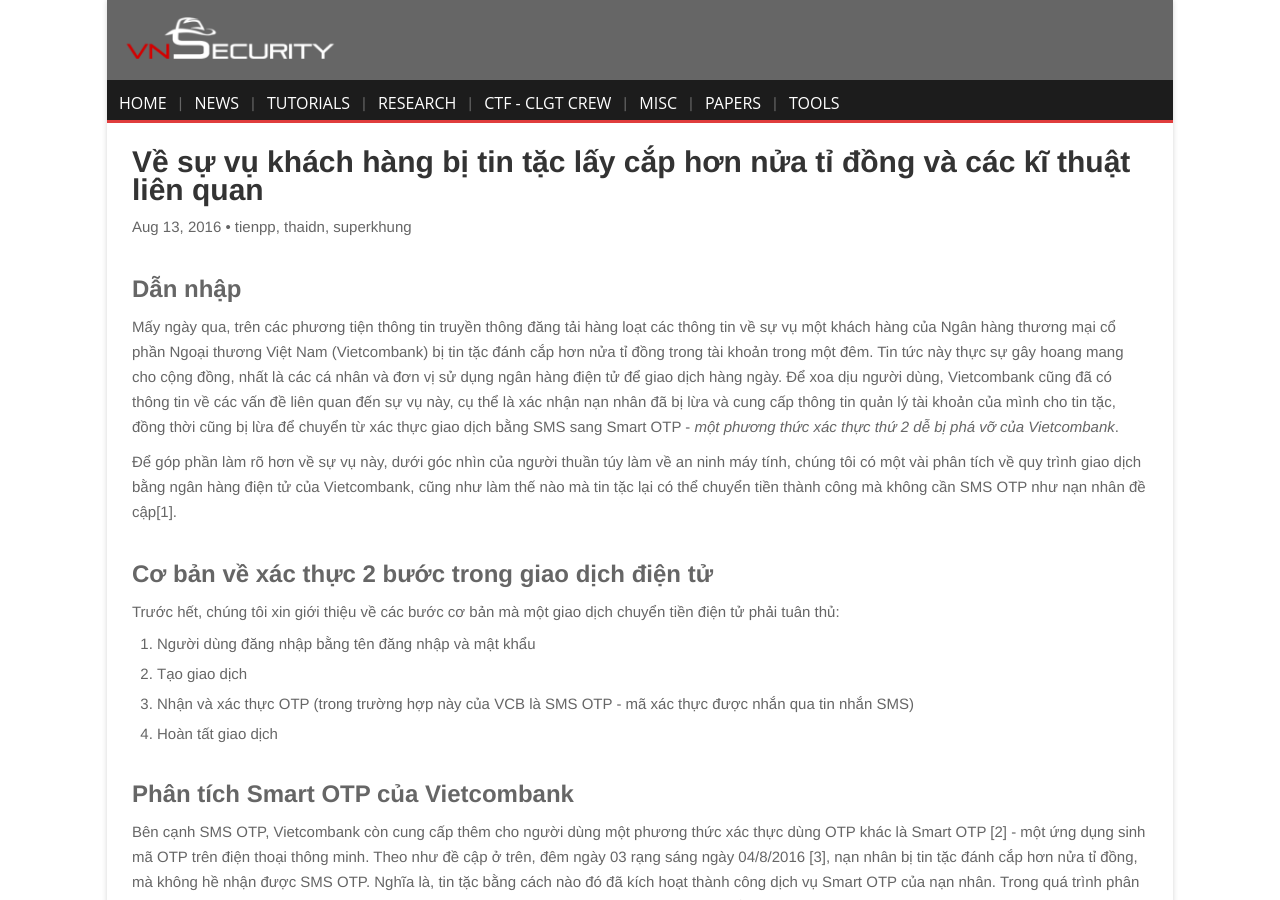
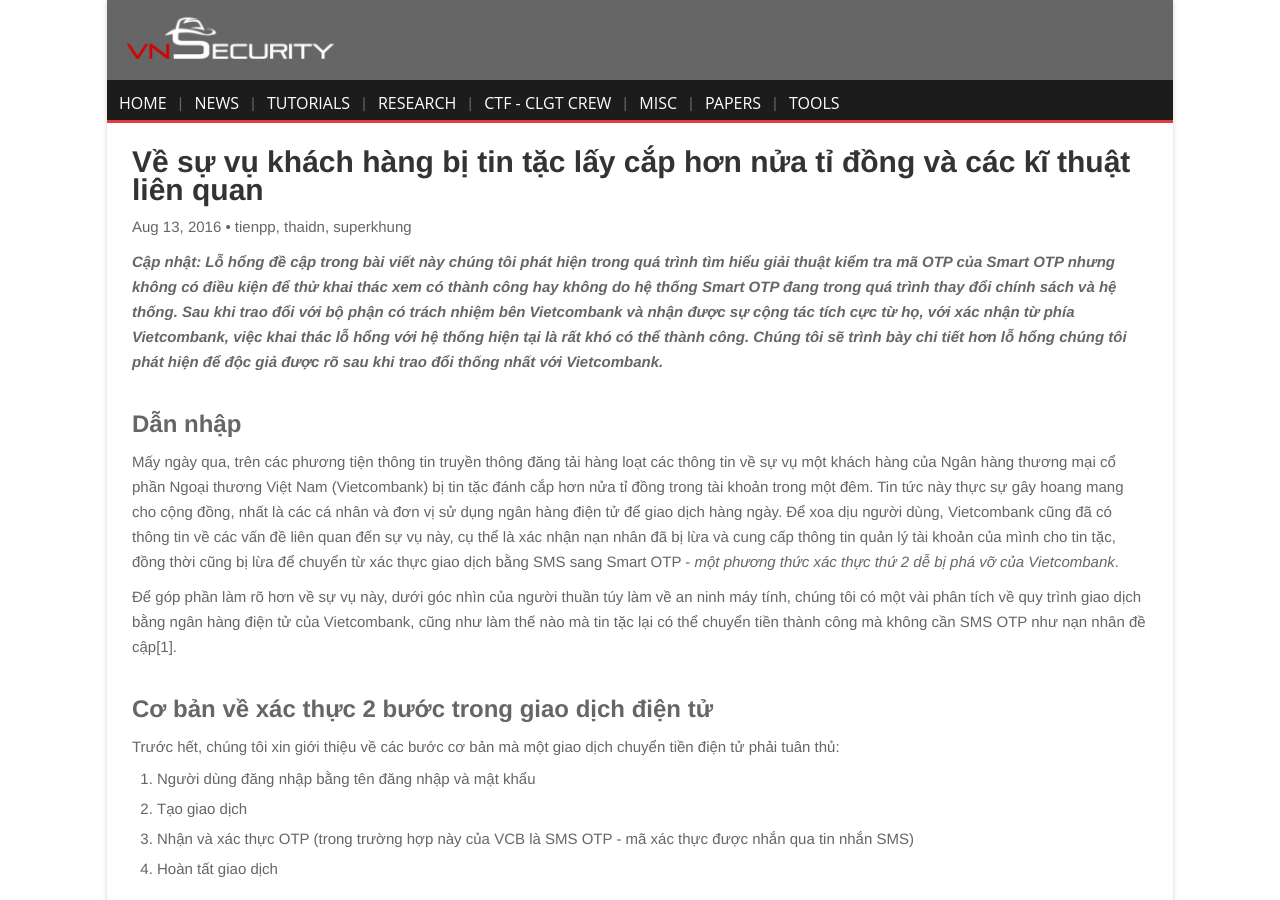
Before and after one commit to VNSECURITY/vnsecurity.github.io, a Jekyll site: the page built from _posts/2016-08-13-Ve-su-vu-khach-hang-Vietcombank-bi-mat-tien.md, in a window 1280 px wide and 900 px high. Built offline with Jekyll 4.4.1, drawn with Linux system fonts in a browser that asks for light colours; comment, search, counter and statistics services are not loaded; some of the changed text lies outside the part shown.

Commit message:
Update 2016-08-13-Ve-su-vu-khach-hang-Vietcombank-bi-mat-tien.md

```diff
--- a/_posts/2016-08-13-Ve-su-vu-khach-hang-Vietcombank-bi-mat-tien.md
+++ b/_posts/2016-08-13-Ve-su-vu-khach-hang-Vietcombank-bi-mat-tien.md
@@ -11,6 +11,9 @@
   - Smart OTP
   - vietcombank bi hack
 ---
+
+***Cập nhật: Lỗ hổng đề cập trong bài viết này chúng tôi phát hiện trong quá trình tìm hiểu giải thuật kiểm tra mã OTP của Smart OTP nhưng không có điều kiện để thử khai thác xem có thành công hay không do hệ thống Smart OTP đang trong quá trình thay đổi chính sách và hệ thống. Sau khi trao đổi với bộ phận có trách nhiệm bên Vietcombank và nhận được sự cộng tác tích cực từ họ, với xác nhận từ phía Vietcombank, việc khai thác lỗ hổng với hệ thống hiện tại là rất khó có thể thành công. Chúng tôi sẽ trình bày chi tiết hơn lỗ hổng chúng tôi phát hiện để độc giả được rõ sau khi trao đổi thống nhất với Vietcombank.***
+
 ### Dẫn nhập
 Mấy ngày qua, trên các phương tiện thông tin truyền thông đăng tải hàng loạt các thông tin về sự vụ một khách hàng của Ngân hàng thương mại cổ phần Ngoại thương Việt Nam (Vietcombank) bị tin tặc đánh cắp hơn nửa tỉ đồng trong tài khoản trong một đêm. Tin tức này thực sự gây hoang mang cho cộng đồng, nhất là các cá nhân và đơn vị sử dụng ngân hàng điện tử để giao dịch hàng ngày. Để xoa dịu người dùng, Vietcombank cũng đã có thông tin về các vấn đề liên quan đến sự vụ này, cụ thể là xác nhận nạn nhân đã bị lừa và cung cấp thông tin quản lý tài khoản của mình cho tin tặc, đồng thời cũng bị lừa để chuyển từ xác thực giao dịch bằng SMS sang Smart OTP - *một phương thức xác thực thứ 2 dễ bị phá vỡ của Vietcombank*.
 
```
Also changed, not shown: other parts of _posts/2016-08-13-Ve-su-vu-khach-hang-Vietcombank-bi-mat-tien.md (+0 -2 lines).
